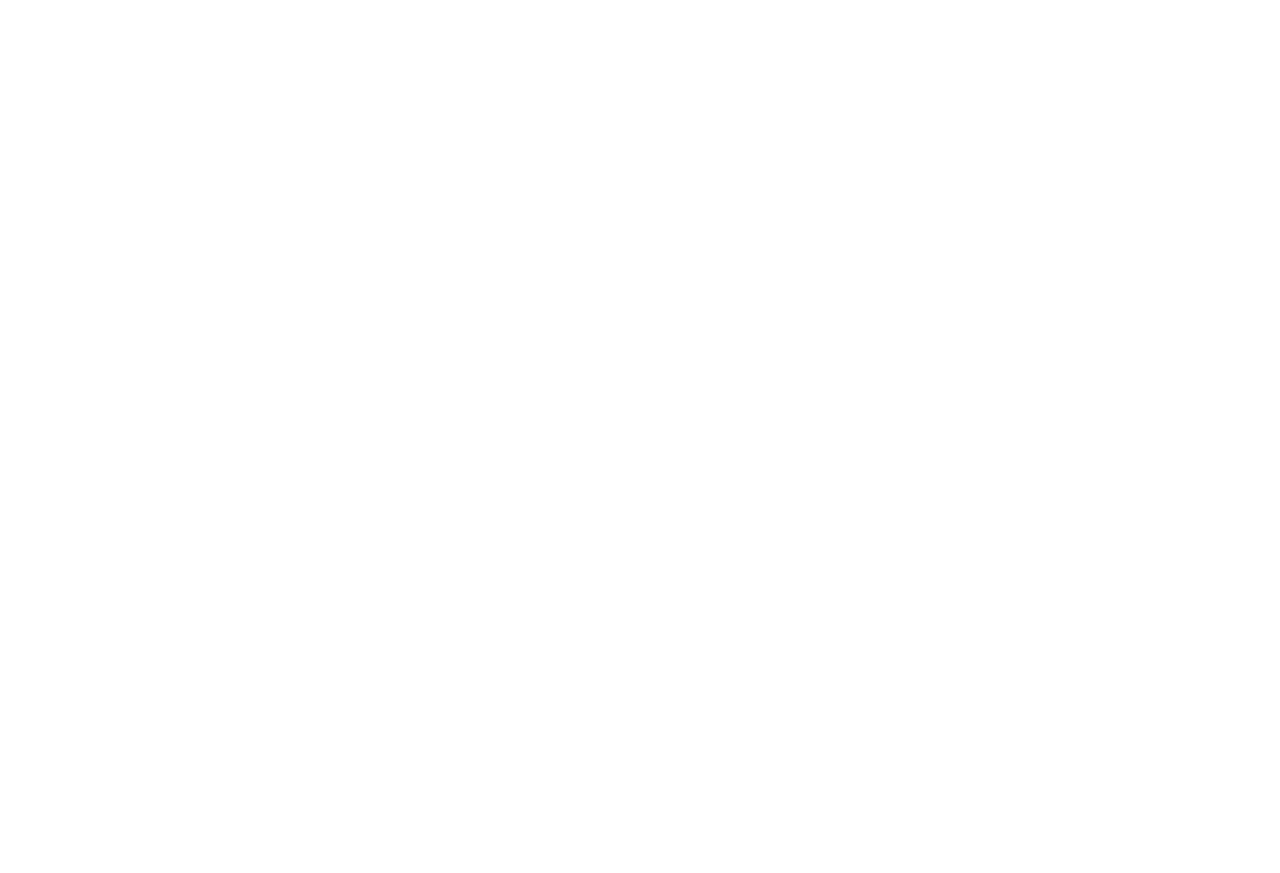
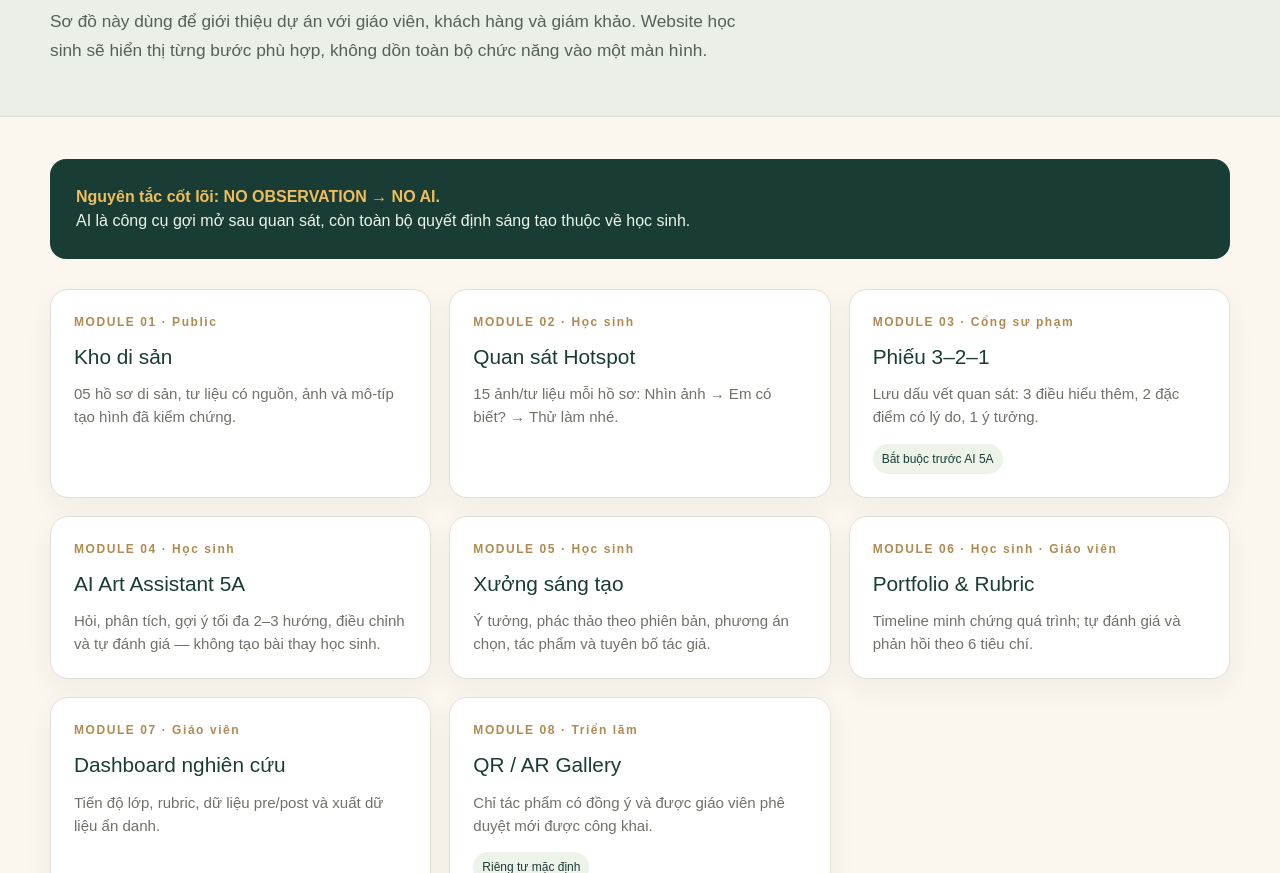
Before and after one commit to tungnd161/smart-art-heritage, a Next.js app: page /gioi-thieu in a window 1280 px wide. Before the commit this address had no page. Shown: the part 427-1300 px from the top of the page. Before the commit the page ends 800 px from the top, so only its background shows below. Built offline with nearby package versions, Linux system fonts and the light colour scheme.

Commit message:
Add approved system overview page

```diff
--- /dev/null
+++ b/app/gioi-thieu/page.tsx
@@ -0,0 +1,21 @@
+import Link from "next/link";
+
+const systems = [
+  ["01", "Kho di sản", "05 hồ sơ di sản, tư liệu có nguồn, ảnh và mô-típ tạo hình đã kiểm chứng.", "Public"],
+  ["02", "Quan sát Hotspot", "15 ảnh/tư liệu mỗi hồ sơ: Nhìn ảnh → Em có biết? → Thử làm nhé.", "Học sinh"],
+  ["03", "Phiếu 3–2–1", "Lưu dấu vết quan sát: 3 điều hiểu thêm, 2 đặc điểm có lý do, 1 ý tưởng.", "Cổng sư phạm"],
+  ["04", "AI Art Assistant 5A", "Hỏi, phân tích, gợi ý tối đa 2–3 hướng, điều chỉnh và tự đánh giá — không tạo bài thay học sinh.", "Học sinh"],
+  ["05", "Xưởng sáng tạo", "Ý tưởng, phác thảo theo phiên bản, phương án chọn, tác phẩm và tuyên bố tác giả.", "Học sinh"],
+  ["06", "Portfolio & Rubric", "Timeline minh chứng quá trình; tự đánh giá và phản hồi theo 6 tiêu chí.", "Học sinh · Giáo viên"],
+  ["07", "Dashboard nghiên cứu", "Tiến độ lớp, rubric, dữ liệu pre/post và xuất dữ liệu ẩn danh.", "Giáo viên"],
+  ["08", "QR / AR Gallery", "Chỉ tác phẩm có đồng ý và được giáo viên phê duyệt mới được công khai.", "Triển lãm"],
+];
+
+export default function AboutSystemPage() {
+  return <main><header className="shell nav"><Link className="brand" href="/">SMART ART HERITAGE · V1.0</Link><nav className="navlinks"><Link href="/">Trang chủ</Link><Link href="/ban-do">Kho di sản</Link></nav><Link className="button ghost" href="/ban-do">Bắt đầu khám phá</Link></header>
+    <section className="page-head"><div className="shell"><div className="breadcrumbs">Trang chủ / Sơ đồ hệ thống</div><div className="kicker">Tổng quan giải pháp</div><h1>Hệ sinh thái học Mĩ thuật số<br/>từ di sản đến tác phẩm.</h1><p className="lead">Sơ đồ này dùng để giới thiệu dự án với giáo viên, khách hàng và giám khảo. Website học sinh sẽ hiển thị từng bước phù hợp, không dồn toàn bộ chức năng vào một màn hình.</p></div></section>
+    <section className="content"><div className="shell"><div className="notice"><strong>Nguyên tắc cốt lõi: NO OBSERVATION → NO AI.</strong><br/>AI là công cụ gợi mở sau quan sát, còn toàn bộ quyết định sáng tạo thuộc về học sinh.</div><div style={{height:30}} />
+      <div className="grid">{systems.map(([number,title,description,audience]) => <article className="card" key={number}><div className="heritage-code">MODULE {number} · {audience}</div><h3>{title}</h3><p>{description}</p>{number === "03" && <span className="pill">Bắt buộc trước AI 5A</span>}{number === "08" && <span className="pill">Riêng tư mặc định</span>}</article>)}</div>
+      <div className="panel" style={{marginTop:26}}><div className="kicker">Cách các vai trò sử dụng hệ thống</div><div className="two-col" style={{marginTop:14}}><div><h2>Học sinh</h2><p className="small">Bắt đầu từ một di sản, hoàn thành quan sát và 3–2–1, rồi mới được vào AI 5A và Xưởng sáng tạo. Hành trình lưu thành Portfolio của chính em.</p></div><div><h2>Giáo viên</h2><p className="small">Theo dõi tiến độ theo mã học sinh, xem minh chứng, phản hồi rubric và phê duyệt tác phẩm cho Gallery; không cần xem dữ liệu cá nhân không cần thiết.</p></div></div></div>
+    </div></section></main>;
+}
--- a/app/page.tsx
+++ b/app/page.tsx
@@ -11,9 +11,9 @@ const flow = [
 
 export default function Home() {
   return <>
-    <header className="shell nav"><Link className="brand" href="/">SMART ART HERITAGE · V1.0</Link><nav className="navlinks"><a href="#di-san">Di sản</a><a href="#hanh-trinh">Hành trình</a><Link href="/giao-vien">Giáo viên</Link></nav><Link className="button ghost" href="/ai-assistant">AI 5A</Link></header>
+    <header className="shell nav"><Link className="brand" href="/">SMART ART HERITAGE · V1.0</Link><nav className="navlinks"><a href="#di-san">Di sản</a><a href="#hanh-trinh">Hành trình</a><Link href="/gioi-thieu">Sơ đồ hệ thống</Link></nav><Link className="button ghost" href="/ban-do">Bắt đầu</Link></header>
     <main>
-      <section className="hero"><div className="shell"><div className="kicker">Nền tảng giáo dục Mĩ thuật số</div><h1>Di sản là nguồn cảm hứng.<br/>Học sinh là người sáng tạo.</h1><p className="lead">SMART ART HERITAGE kết nối di sản Hưng Yên với quan sát trực quan, nhiệm vụ Mĩ thuật, AI 5A có kiểm soát, Portfolio và đánh giá quá trình.</p><div className="hero-actions"><a className="button" href="#di-san">Bắt đầu khám phá</a><Link className="button ghost" href="/giao-vien">Không gian giáo viên</Link></div><div className="metrics"><div className="metric"><strong>05</strong><span>hồ sơ di sản trọng tâm</span></div><div className="metric"><strong>5A</strong><span>quy trình AI gợi mở</span></div><div className="metric"><strong>3–2–1</strong><span>điều kiện mở AI</span></div></div></div></section>
+      <section className="hero"><div className="shell"><div className="kicker">Nền tảng giáo dục Mĩ thuật số</div><h1>Di sản là nguồn cảm hứng.<br/>Học sinh là người sáng tạo.</h1><p className="lead">SMART ART HERITAGE kết nối di sản Hưng Yên với quan sát trực quan, nhiệm vụ Mĩ thuật, AI 5A có kiểm soát, Portfolio và đánh giá quá trình.</p><div className="hero-actions"><Link className="button" href="/ban-do">Bắt đầu khám phá</Link><Link className="button ghost" href="/gioi-thieu">Xem sơ đồ hệ thống</Link></div><div className="metrics"><div className="metric"><strong>05</strong><span>hồ sơ di sản trọng tâm</span></div><div className="metric"><strong>5A</strong><span>quy trình AI gợi mở</span></div><div className="metric"><strong>3–2–1</strong><span>điều kiện mở AI</span></div></div></div></section>
       <section id="hanh-trinh"><div className="shell"><div className="section-head"><div><div className="kicker">Mạch trải nghiệm chuẩn</div><h2>Quan sát trước. AI sau.</h2></div><p>Nguyên tắc <b>NO OBSERVATION → NO AI</b> giúp học sinh sử dụng công nghệ có trách nhiệm và giữ vai trò tác giả trong suốt quá trình sáng tạo.</p></div><div className="flow">{flow.map(([number,title,desc])=><div className="flow-item" key={number}><b>{number}</b><h3>{title}</h3><p>{desc}</p></div>)}</div></div></section>
       <section id="di-san"><div className="shell"><div className="section-head"><div><div className="kicker">Kho học liệu</div><h2>05 cụm di sản Hưng Yên</h2></div><p>Mỗi hồ sơ được thiết kế thành hành trình quan sát – phân tích tạo hình – sáng tạo, thay vì chỉ là trang giới thiệu di tích.</p></div><div className="grid">{heritages.map((item)=><article className="card" key={item.slug}><div className="heritage-code">{item.code} · {item.cluster}</div><h3>{item.name}</h3><p>{item.summary}</p><span className="pill">{item.artisticFocus}</span><Link className="link" href={`/di-san/${item.slug}`}>Khám phá hồ sơ →</Link></article>)}</div></div></section>
       <section><div className="shell"><div className="notice"><strong>AI không tạo bài mẫu để chép.</strong><br/>AI Art Assistant chỉ đặt câu hỏi, hỗ trợ phân tích và gợi ý 2–3 hướng bằng lời. Học sinh cần tự chọn, biến đổi, phác thảo, thực hành và phản tư về quyết định của mình.</div></div></section>
```
